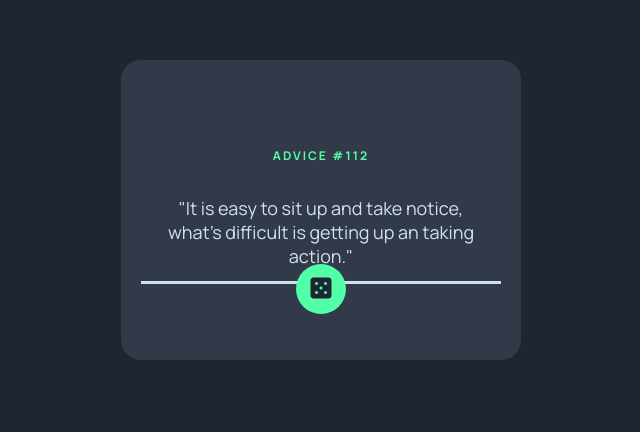
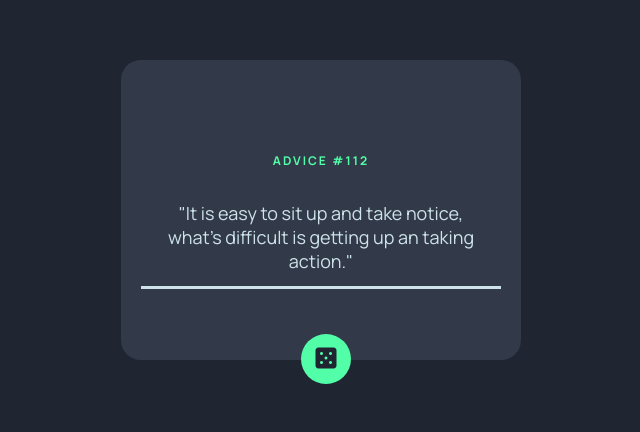
Before and after one commit to cezarviana/challenge-frontend-mentor-advice-card, a plain HTML site: page index.html in a window 1280 px wide. Shown: the part 190-622 px from the top of the page, without its empty margins (319-959 px from the left). Drawn offline with Linux system fonts and the light colour scheme.

Commit message:
correção da posição do dado

```diff
--- a/css/style.css
+++ b/css/style.css
@@ -38,9 +38,9 @@ body{
 }
 
 .bottom-card{
-    position: relative;
-    width: 100%;
-    height: 10px;
+    position: absolute;
+    width: 370px;
+    height: 140px;
 }
 
 .card-dice{
```
